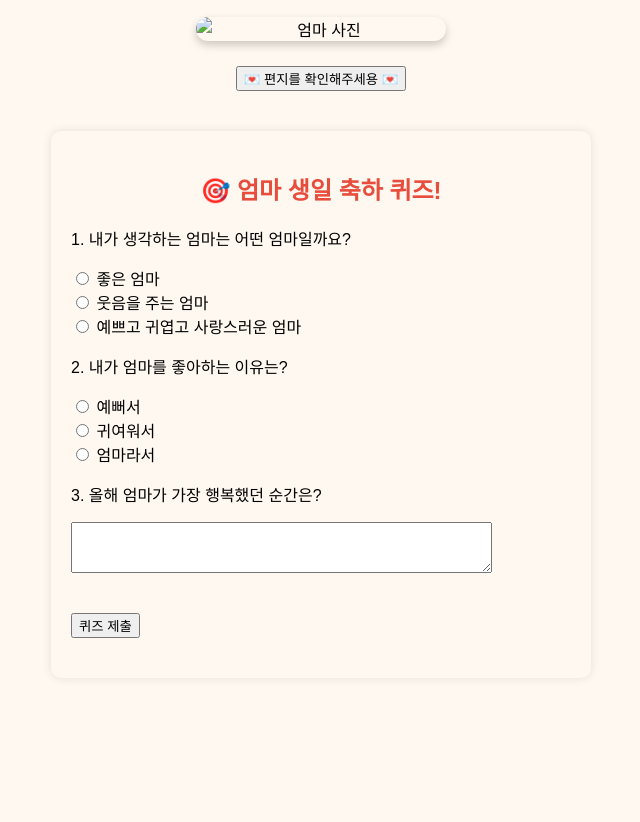
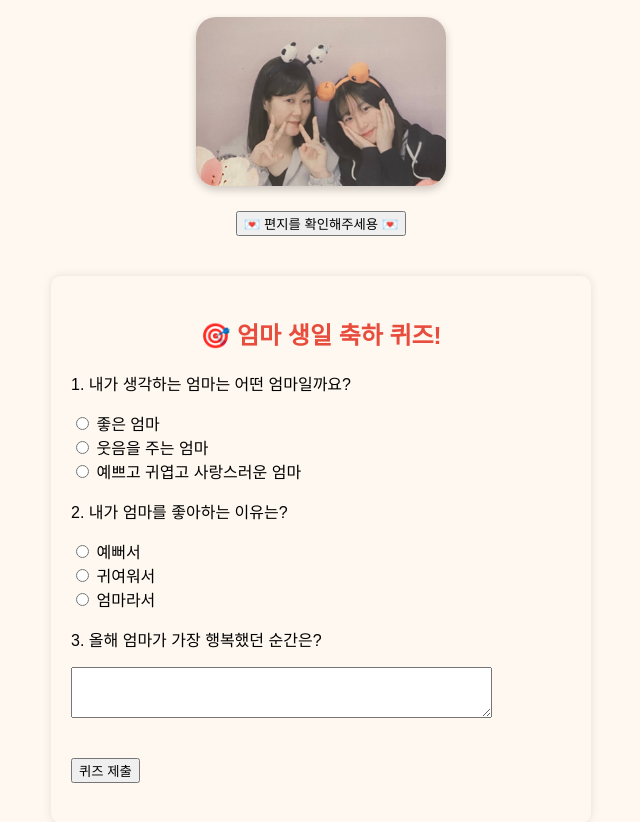
Before and after one commit to yxxn15/mom, a plain HTML site: page index.html in a window 1280 px wide. Shown: the part 118-940 px from the top of the page, without its empty margins (319-959 px from the left). Before the commit the page ends 824 px from the top, so only its background shows below. Drawn offline with Linux system fonts and the light colour scheme.

Commit message:
Update index.html

```diff
--- a/index.html
+++ b/index.html
@@ -10,7 +10,7 @@
   <div class="container">
   <h1>🎉 사랑하는 엄마의 생일을 축하합니다! 🎉</h1>
   <div class="photo-wrapper">
-    <img src="images/mom_photo.jpg" alt="엄마 사진" class="main-photo">
+    <img src="mom_photo.jpg" alt="엄마 사진" class="main-photo">
     <button onclick="openModal()">💌 편지를 확인해주세용 💌</button>
   </div>
 </div>
```
